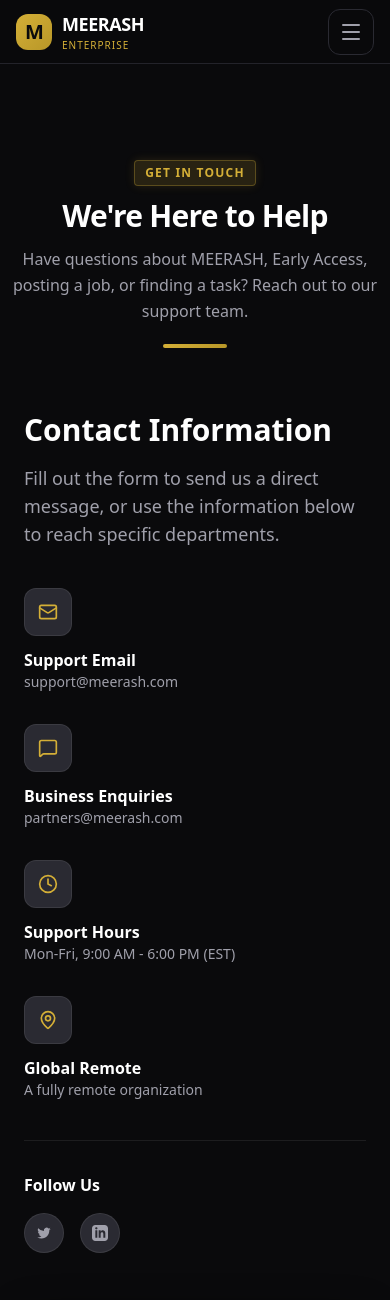
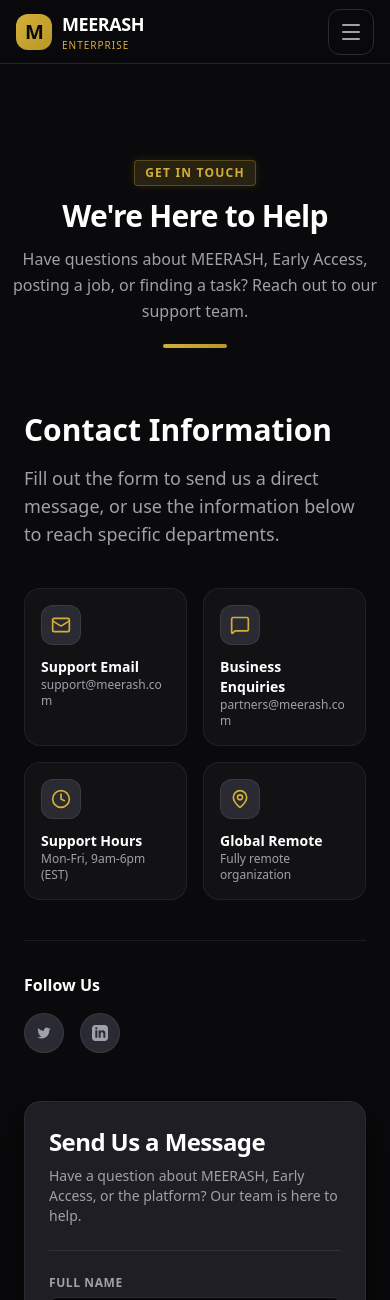
Before and after one commit to gangakrishnamanikanta-dot/apex-project, a Next.js app: page /contact in a window 390 px wide. Shown: the top 1300 px of the page. Built offline with nearby package versions, Linux system fonts and the light colour scheme.

Commit message:
fix: change contact info cards layout to a 2-column grid across mobile and desktop

```diff
--- a/src/app/contact/page.tsx
+++ b/src/app/contact/page.tsx
@@ -27,44 +27,44 @@ export default function ContactPage() {
               </p>
             </div>
 
-            <div className="grid grid-cols-1 sm:grid-cols-2 gap-8">
-              <div className="flex flex-col gap-3">
-                <div className="h-12 w-12 rounded-lg bg-surface-elevated border border-divider flex items-center justify-center">
+            <div className="grid grid-cols-2 gap-4 sm:gap-6">
+              <div className="flex flex-col gap-3 p-4 rounded-xl bg-surface-muted/60 border border-border-primary/60 hover:border-gold-primary/40 transition-colors">
+                <div className="h-10 w-10 sm:h-12 sm:w-12 rounded-lg bg-surface-elevated border border-divider flex items-center justify-center shrink-0">
                   <Mail className="h-5 w-5 text-gold-primary" />
                 </div>
                 <div>
-                  <h3 className="font-bold text-white-primary">Support Email</h3>
-                  <p className="text-white-secondary text-sm">support@meerash.com</p>
+                  <h3 className="font-bold text-white-primary text-sm sm:text-base">Support Email</h3>
+                  <p className="text-white-secondary text-xs sm:text-sm break-all">support@meerash.com</p>
                 </div>
               </div>
 
-              <div className="flex flex-col gap-3">
-                <div className="h-12 w-12 rounded-lg bg-surface-elevated border border-divider flex items-center justify-center">
+              <div className="flex flex-col gap-3 p-4 rounded-xl bg-surface-muted/60 border border-border-primary/60 hover:border-gold-primary/40 transition-colors">
+                <div className="h-10 w-10 sm:h-12 sm:w-12 rounded-lg bg-surface-elevated border border-divider flex items-center justify-center shrink-0">
                   <MessageSquare className="h-5 w-5 text-gold-primary" />
                 </div>
                 <div>
-                  <h3 className="font-bold text-white-primary">Business Enquiries</h3>
-                  <p className="text-white-secondary text-sm">partners@meerash.com</p>
+                  <h3 className="font-bold text-white-primary text-sm sm:text-base">Business Enquiries</h3>
+                  <p className="text-white-secondary text-xs sm:text-sm break-all">partners@meerash.com</p>
                 </div>
               </div>
 
-              <div className="flex flex-col gap-3">
-                <div className="h-12 w-12 rounded-lg bg-surface-elevated border border-divider flex items-center justify-center">
+              <div className="flex flex-col gap-3 p-4 rounded-xl bg-surface-muted/60 border border-border-primary/60 hover:border-gold-primary/40 transition-colors">
+                <div className="h-10 w-10 sm:h-12 sm:w-12 rounded-lg bg-surface-elevated border border-divider flex items-center justify-center shrink-0">
                   <Clock className="h-5 w-5 text-gold-primary" />
                 </div>
                 <div>
-                  <h3 className="font-bold text-white-primary">Support Hours</h3>
-                  <p className="text-white-secondary text-sm">Mon-Fri, 9:00 AM - 6:00 PM (EST)</p>
+                  <h3 className="font-bold text-white-primary text-sm sm:text-base">Support Hours</h3>
+                  <p className="text-white-secondary text-xs sm:text-sm">Mon-Fri, 9am-6pm (EST)</p>
                 </div>
               </div>
 
-              <div className="flex flex-col gap-3">
-                <div className="h-12 w-12 rounded-lg bg-surface-elevated border border-divider flex items-center justify-center">
+              <div className="flex flex-col gap-3 p-4 rounded-xl bg-surface-muted/60 border border-border-primary/60 hover:border-gold-primary/40 transition-colors">
+                <div className="h-10 w-10 sm:h-12 sm:w-12 rounded-lg bg-surface-elevated border border-divider flex items-center justify-center shrink-0">
                   <MapPin className="h-5 w-5 text-gold-primary" />
                 </div>
                 <div>
-                  <h3 className="font-bold text-white-primary">Global Remote</h3>
-                  <p className="text-white-secondary text-sm">A fully remote organization</p>
+                  <h3 className="font-bold text-white-primary text-sm sm:text-base">Global Remote</h3>
+                  <p className="text-white-secondary text-xs sm:text-sm">Fully remote organization</p>
                 </div>
               </div>
             </div>
```
